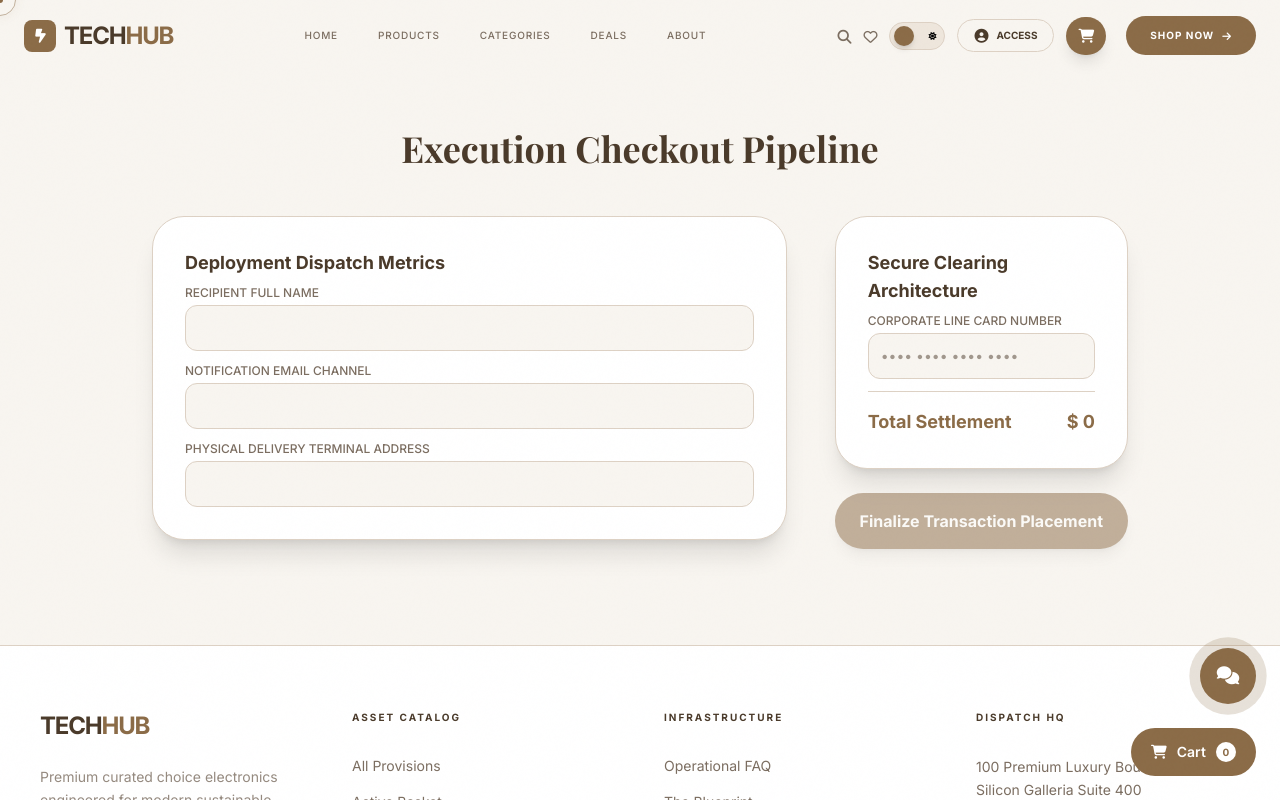
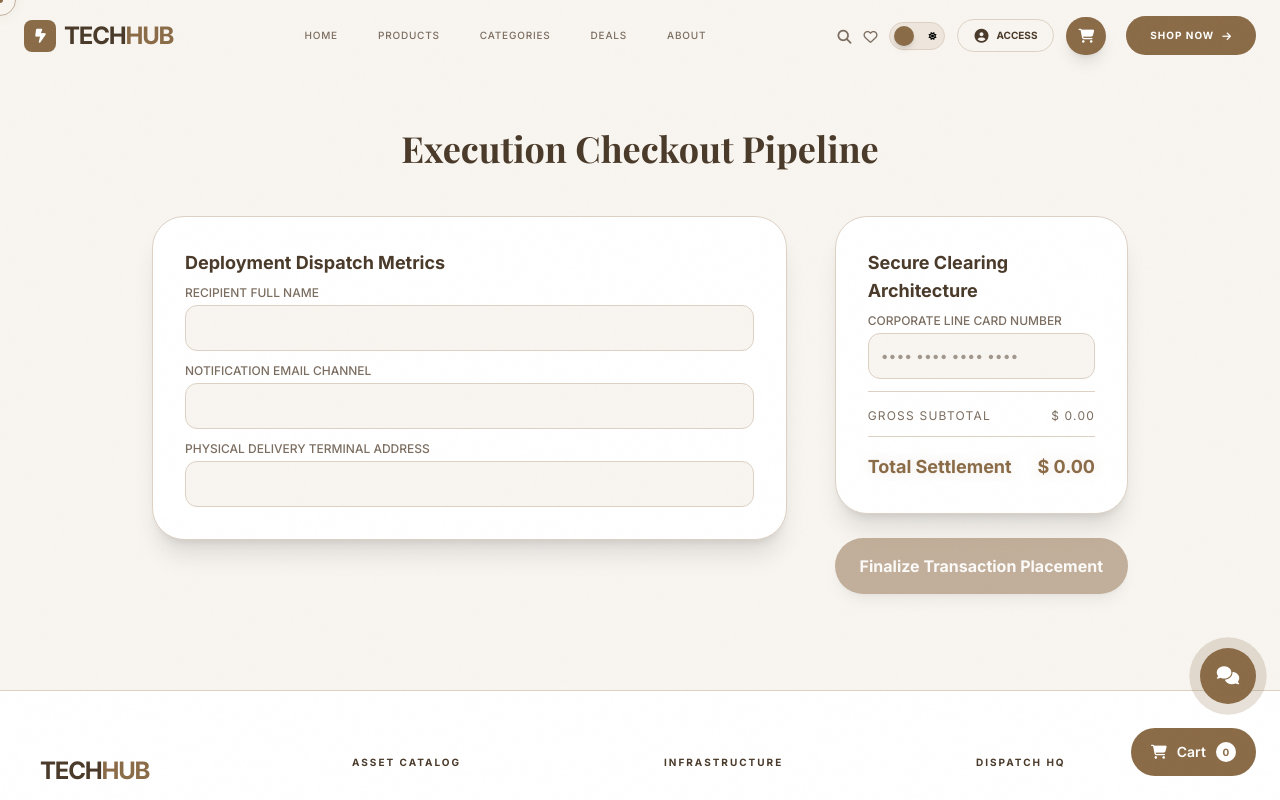
Before and after one commit to patricia-clarji/TechHub-Frontend, a Vue app: page /checkout in a window 1280 px wide. Shown: the top 800 px of the page. Built offline with nearby package versions, Linux system fonts and the light colour scheme; a web font is replaced by a local one.

Commit message:
Applied the discounts to cart and checkout, improved the filtering, added animation

```diff
--- a/src/assets/main.css
+++ b/src/assets/main.css
@@ -1845,3 +1845,22 @@ header nav a.nav-link:hover {
         grid-template-columns: 1fr;
     }
 }
+
+/* ─── PREMIUM SETTLEMENT ANIMATIONS ────────────────────── */
+@keyframes settleIn {
+    from { transform: translateY(15px); opacity: 0; filter: blur(8px); }
+    to { transform: translateY(0); opacity: 1; filter: blur(0); }
+}
+
+.settle-number {
+    animation: settleIn 1.2s cubic-bezier(0.16, 1, 0.3, 1) both;
+}
+
+@keyframes glowPulseSubtle {
+    0%, 100% { text-shadow: 0 0 0px transparent; }
+    50% { text-shadow: 0 0 15px var(--glow); }
+}
+
+.animate-glow-pulse {
+    animation: glowPulseSubtle 4s ease-in-out infinite;
+}
--- a/src/components/layout/CartDrawer.vue
+++ b/src/components/layout/CartDrawer.vue
@@ -72,9 +72,15 @@ const cartItems = computed(() => {
 
             <!-- Footer -->
             <div class="p-8 bg-[var(--bg)] border-t border-[var(--border)] flex-none space-y-6 shadow-[0_-10px_40px_rgba(0,0,0,0.05)]">
-                <div class="flex justify-between items-end">
-                    <span class="text-xs font-bold uppercase tracking-widest text-[var(--text-muted)]">Subtotal Matrix</span>
-                    <span class="text-2xl font-black text-[var(--accent)]">$ {{ cartStore.subtotal }}</span>
+                <div class="space-y-2">
+                    <div v-if="cartStore.discountTotal > 0" class="flex justify-between text-[10px] text-green-600 font-bold uppercase tracking-widest">
+                        <span>Discounts applied</span>
+                        <span>-$ {{ cartStore.discountTotal.toFixed(2) }}</span>
+                    </div>
+                    <div class="flex justify-between items-end">
+                        <span class="text-xs font-bold uppercase tracking-widest text-[var(--text-muted)]">Total Amount</span>
+                        <span class="text-2xl font-black text-[var(--accent)]">$ {{ cartStore.totalAmount.toFixed(2) }}</span>
+                    </div>
                 </div>
                 <router-link to="/cart" @click="uiStore.cartDrawerOpen = false"
                     class="block w-full bg-[var(--accent)] hover:bg-[var(--accent-dk)] text-white text-center py-5 rounded-2xl font-bold text-xs uppercase tracking-widest transition-all premium-btn">
--- a/src/pages/Cart/index.vue
+++ b/src/pages/Cart/index.vue
@@ -71,11 +71,17 @@ onMounted(() => {
                     <div class="space-y-4 pt-4 border-t border-[var(--border)]">
                         <div class="flex justify-between text-sm">
                             <span class="text-[var(--text-muted)]">Subtotal Matrix</span>
-                            <span class="font-bold">$ {{ cartStore.subtotal }}</span>
+                            <span class="font-bold">$ {{ cartStore.subtotal.toFixed(2) }}</span>
                         </div>
+                        <div v-if="cartStore.discountTotal > 0" class="flex justify-between text-sm text-green-600 font-bold">
+                            <span class="text-[var(--text-muted)]">Promotional Credit Applied</span>
+                            <span>-$ {{ cartStore.discountTotal.toFixed(2) }}</span>
+                        </div>
+                        <!-- Add a separator if there's a discount to visually group subtotal and discount -->
+                        <div v-if="cartStore.discountTotal > 0" class="border-t border-[var(--border)] pt-4"></div>
                         <div class="flex justify-between text-lg pt-4 border-t border-[var(--border)]">
                             <span class="font-bold">Total Allocation</span>
-                            <span class="font-black text-[var(--accent)]">$ {{ cartStore.subtotal }}</span>
+                            <span class="font-black text-[var(--accent)]">$ {{ cartStore.totalAmount.toFixed(2) }}</span>
                         </div>
                     </div>
                     <router-link to="/checkout" class="block w-full bg-[var(--accent)] hover:bg-[var(--accent-dk)] text-white text-center py-5 rounded-2xl font-bold text-xs uppercase tracking-widest transition-all premium-btn shadow-lg">
--- a/src/pages/Checkout/index.vue
+++ b/src/pages/Checkout/index.vue
@@ -57,15 +57,23 @@ const executeOrder = () => {
                 <div class="bg-[var(--bg-card)] border border-[var(--border)] p-8 rounded-[2rem] space-y-3 shadow-xl">
                     <h3 class="font-bold text-lg mb-2">Secure Clearing Architecture</h3>
                     <div>
-                        <label class="block text-xs uppercase text-[var(--text-muted)] mb-1 font-medium">Corporate Line
-                            Card Number</label>
+                        <label class="block text-xs uppercase text-[var(--text-muted)] mb-1 font-medium">Corporate Line Card Number</label>
                         <input v-model="cardNumber" type="text" placeholder="•••• •••• •••• ••••"
                             class="w-full bg-[var(--bg)] border border-[var(--border)] p-3 rounded-xl text-sm focus:outline-none" />
                     </div>
-                    <div
-                        class="pt-4 border-t border-[var(--border)] flex justify-between font-bold text-lg text-[var(--accent)]">
+                    <div class="space-y-2 pt-4 border-t border-[var(--border)]">
+                        <div class="flex justify-between text-xs text-[var(--text-muted)] uppercase tracking-widest">
+                            <span>Gross Subtotal</span>
+                            <span>$ {{ cartStore.subtotal.toFixed(2) }}</span>
+                        </div>
+                        <div v-if="cartStore.discountTotal > 0" class="flex justify-between text-xs text-green-600 font-bold uppercase tracking-widest animate-pulse">
+                            <span>Promotional Credit Applied</span>
+                            <span>-$ {{ cartStore.discountTotal.toFixed(2) }}</span>
+                        </div>
+                    </div>
+                    <div class="pt-4 border-t border-[var(--border)] flex justify-between font-bold text-lg text-[var(--accent)] animate-glow-pulse">
                         <span>Total Settlement</span>
-                        <span>$ {{ cartStore.subtotal }}</span>
+                        <span class="settle-number">$ {{ cartStore.totalAmount.toFixed(2) }}</span>
                     </div>
                 </div>
 
--- a/src/pages/Deals/index.vue
+++ b/src/pages/Deals/index.vue
@@ -1,5 +1,5 @@
-<script setup>
-import { ref, computed, onMounted, onUnmounted } from 'vue'
+<script setup lang="ts">
+import { ref, computed, onMounted, onUnmounted, watch, nextTick } from 'vue'
 import ProductCard from '@/components/cards/ProductCard.vue'
 import { useProductsStore } from '@/stores/products'
 
@@ -17,7 +17,7 @@ const categories = [
 
 const saleProducts = computed(() => {
 
-    const products =
+    let products =
         productsStore.sampleProducts.slice(0, 8)
 
     if (selectedCategory.value === 'all') {
@@ -28,6 +28,7 @@ const saleProducts = computed(() => {
         product.category?.toLowerCase() ===
         selectedCategory.value
     )
+    return products
 })
 
 const countdown = ref({
@@ -38,7 +39,21 @@ const countdown = ref({
 })
 
 let interval
-let observer
+let observer: IntersectionObserver | null = null
+
+const initObserver = () => {
+    if (observer) observer.disconnect();
+    observer = new IntersectionObserver((entries) => {
+        entries.forEach(entry => {
+            if (entry.isIntersecting) {
+                entry.target.classList.add('visible');
+            }
+        });
+    }, { threshold: 0.1 });
+    nextTick(() => {
+        document.querySelectorAll('.reveal').forEach(el => observer?.observe(el));
+    });
+};
 
 onMounted(() => {
 
@@ -117,45 +132,19 @@ onMounted(() => {
 
     updateCountdown()
 
-    interval =
-        setInterval(updateCountdown, 1000)
-
-    observer =
-        new IntersectionObserver(
-            entries => {
-
-                entries.forEach(entry => {
-
-                    if (
-                        entry.isIntersecting
-                    ) {
-
-                        entry.target.classList.add(
-                            'visible'
-                        )
-
-                    }
-
-                })
-
-            },
-            { threshold: 0.1 }
-        )
-
-    document
-        .querySelectorAll('.reveal')
-        .forEach(el =>
-            observer.observe(el)
-        )
+    interval = setInterval(updateCountdown, 1000)
+    initObserver();
 })
 
 onUnmounted(() => {
 
     clearInterval(interval)
 
-    observer?.disconnect()
+    if (observer) observer.disconnect();
+})
 
-})
+// Re-run observer logic when filtered products change
+watch(saleProducts, () => initObserver(), { deep: true });
 </script>
 
 <template>
--- a/src/pages/Home/index.vue
+++ b/src/pages/Home/index.vue
@@ -195,8 +195,8 @@ onUnmounted(() => {
                 <p class="text-[var(--text-muted)] max-w-lg">TechHub delivers a seamless, premium shopping experience from start to finish.</p>
             </div>
             <div class="grid grid-cols-1 sm:grid-cols-2 gap-6 mt-12">
-                <div v-for="(w, i) in whyItems" :key="i" class="reveal bg-[var(--bg-muted)] border border-transparent hover:border-[var(--border)] rounded-3xl p-10 group transition-all" :class="`stagger-${i+1}`">
-                    <span class="text-4xl mb-6 block transition-transform group-hover:scale-110 group-hover:rotate-6">{{ w.emoji }}</span>
+                <div v-for="(w, i) in whyItems" :key="i" class="reveal why-card transition-all" :class="`stagger-${i+1}`">
+                    <span class="why-emoji text-4xl">{{ w.emoji }}</span>
                     <h3 class="font-bold text-xl mb-2">{{ w.title }}</h3>
                     <p class="text-[var(--text-muted)] text-sm leading-relaxed">{{ w.desc }}</p>
                 </div>
--- a/src/stores/cart.js
+++ b/src/stores/cart.js
@@ -28,11 +28,25 @@ export const useCartStore = defineStore('cart', () => {
         }, 0);
     });
 
+    const discountTotal = computed(() => {
+        return items.value.reduce((total, item) => {
+            const product = productsStore.sampleProducts.find(p => p.id === item.id);
+            // Synchronized with Deals page logic (first 8 products are on sale)
+            const isSaleProduct = productsStore.sampleProducts.slice(0, 8).some(p => p.id === item.id);
+            if (product && isSaleProduct) {
+                return total + (product.price * item.quantity * 0.20);
+            }
+            return total;
+        }, 0);
+    });
+
+    const totalAmount = computed(() => subtotal.value - discountTotal.value);
+
     const itemCount = computed(() => items.value.reduce((total, item) => total + item.quantity, 0));
 
     watch(items, (newVal) => {
         localStorage.setItem('cart_items', JSON.stringify(newVal));
     }, { deep: true });
 
-    return { items, addToCart, removeFromCart, clearCart, subtotal, itemCount };
+    return { items, addToCart, removeFromCart, clearCart, subtotal, discountTotal, totalAmount, itemCount };
 });
```
